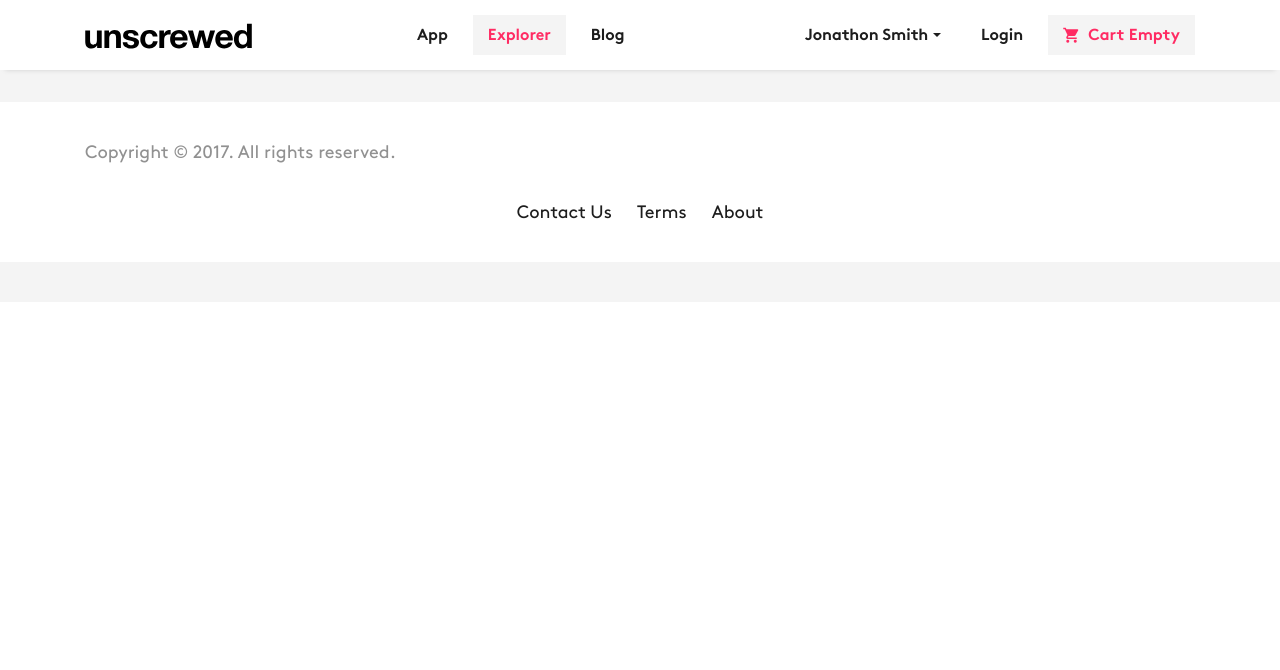
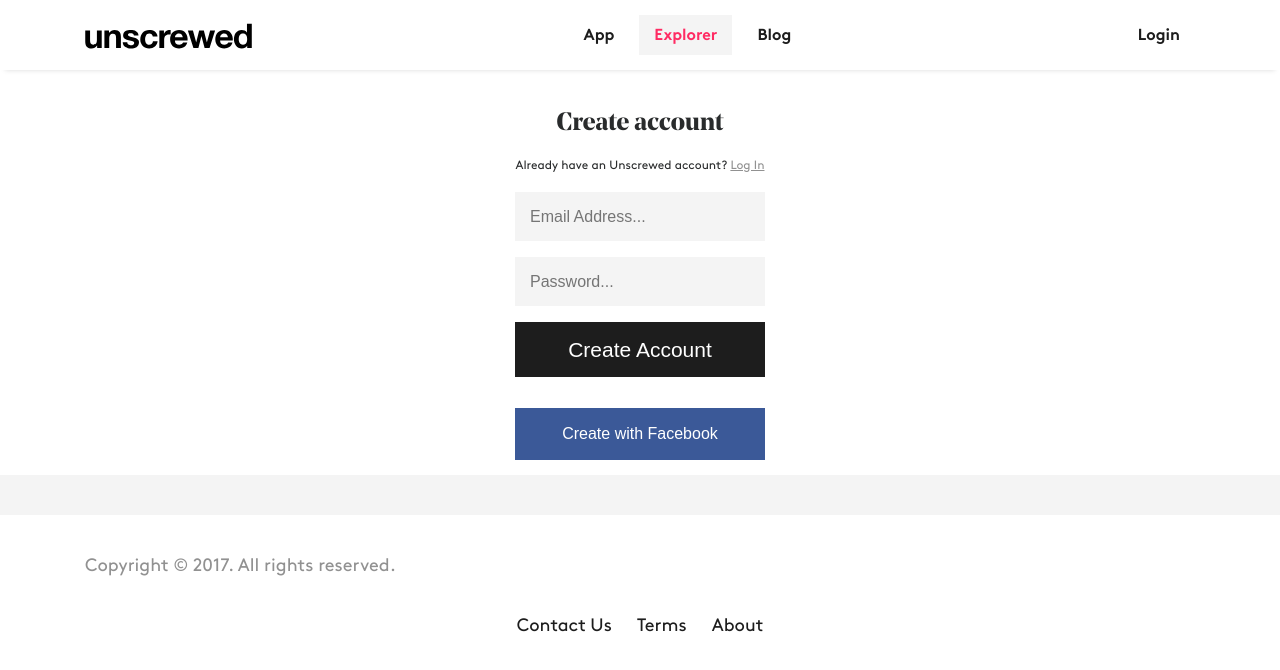
Before and after one commit to addval/unscrewed_react, a React (Create React App) app: page /signup in a window 1280 px wide. Shown: the top 670 px of the page. Built offline with nearby package versions, Linux system fonts and the light colour scheme.

Commit message:
login signup

```diff
--- a/package.json
+++ b/package.json
@@ -4,6 +4,7 @@
   "private": true,
   "dependencies": {
     "axios": "^0.17.1",
+    "prop-types": "^15.6.0",
     "react": "^16.2.0",
     "react-dom": "^16.2.0",
     "react-router-dom": "^4.2.2",
--- a/src/App.js
+++ b/src/App.js
@@ -1,26 +1,136 @@
 import React, { Component } from 'react';
 import {
   Route,
-  Switch
+  Switch,Redirect
  } from 'react-router-dom';
+import PropTypes from 'prop-types';
 import {TopNav} from './components/TopNav.js'
 import {ExplorerLandingPage} from './components/ExplorerLandingPage.js'
 import {ExplorerPage} from './components/ExplorerPage.js'
 import {LoginPage} from './components/LoginPage.js'
 import {SignupPage} from './components/SignupPage.js'
 import {Footer} from './components/Footer.js'
+import RouteWithProps from './components/router/RouteWithProps'
+import * as authentication from './services/auth';
+
+class App extends Component {
+	constructor(props){
+		super(props)
+		let authState = authentication.getAuthState()
+    this.state = {
+      auth: {
+        loggedIn: authState.userToken !== null,
+        username: authState.username,
+        userToken: authState.userToken
+      }
+		}
+
+	}
 
 
-class App extends Component {
+	getChildContext () {
+    return {
+      auth: {
+        loggedIn: this.state.auth.loggedIn,
+        username: this.state.auth.username,
+        userToken: this.state.auth.userToken
+      }
+    }
+  }
+
+	login=(email, password)=>{
+		console.log(this);
+		let _this = this;
+		return authentication.userLogin(email, password)
+				.then(function(res){
+					console.log(res);
+					if(res.data.success==true){
+					console.log(_this);
+
+						_this.setState({
+							auth: {
+								..._this.state.auth,
+								loggedIn: true,
+								username: res.data.user.email,
+								userToken: res.data.user.auth_token
+							}
+						})
+						localStorage.setItem('userToken', res.data.user.auth_token)
+						localStorage.setItem('username', res.data.user.email)
+					}
+					else{
+						_this._logout()
+						return Promise.reject(res.data.message)
+						alert(res.data.message);
+					}
+				})
+        .catch(err => {
+          _this._logout()
+          return Promise.reject(err)
+        })
+	}
+
+	signup = (email, password)=>{
+		console.log(this);
+		let _this = this;
+		return authentication.userSignup(email, password)
+				.then(function(res){
+					console.log(res);
+					if(res.data.success==true){
+					console.log(_this);
+						_this.setState({
+							auth: {
+								..._this.state.auth,
+								loggedIn: true,
+								username: res.data.user.email,
+								userToken: res.data.user.auth_token
+							}
+						})
+						localStorage.setItem('userToken', res.data.user.auth_token)
+						localStorage.setItem('username', res.data.user.email)
+					}
+					else{
+						_this._logout()
+						return Promise.reject(res.data.message)
+						alert(res.data.message);
+					}
+				})
+        .catch(err => {
+          _this._logout()
+          return Promise.reject(err)
+        })
+	}
+
+
+
+	logout = () => {
+
+    return authentication.logout().then(result => {
+			this._logout();
+
+    })
+	}
+	_logout =  () => {
+    this.setState({
+      auth: {
+        ...this.state.auth,
+        loggedIn: false,
+        username: null,
+        userToken: null,
+      }
+    })
+  }
+
   render() {
+		console.log(this.props)
     return (
     	<div>
-		  	<TopNav/>
+		  	<TopNav logout={this.logout}/>
 		  	<Switch>
 				  <Route exact path='/' component={ExplorerLandingPage}/>
 				  <Route path='/explorer' component={ExplorerPage}/>
-				  <Route path='/login' component={LoginPage}/>
-				  <Route path='/signup' component={SignupPage}/>
+				  <RouteWithProps path='/login' component={LoginPage} props={{ login: this.login,loggedIn:this.state.auth.loggedIn }} />
+				  <RouteWithProps path='/signup' component={SignupPage} props={{ signup: this.signup,loggedIn:this.state.auth.loggedIn }} />
 				</Switch>
 				<Footer />
 			</div>
@@ -28,4 +138,13 @@ class App extends Component {
   }
 }
 
+App.childContextTypes = {
+  auth: PropTypes.shape({
+    loggedIn: PropTypes.bool,
+    username: PropTypes.string,
+    userToken: PropTypes.string
+  })
+}
+
+
 export default App;
--- a/src/components/LoginPage.js
+++ b/src/components/LoginPage.js
@@ -1,43 +1,84 @@
 import React,{Component} from 'react';
 import '../styles/logo-nav.css';
 import {userLogin} from '../services/auth';
+import PropTypes from 'prop-types';
+import {Redirect,Link} from 'react-router-dom';
 
 export class LoginPage extends Component{
 	constructor(props){
 		super(props);
+		console.log(this.props)
 		this.state = {
-			email:'',
-			password:''
-		}
+      loginFailed: false,
+      fields: {
+        email: '',
+        password: ''
+      }
+    }
+		// this.state = {
+		// 	email:'',
+		// 	password:''
+		// }
 	}
 	handleLogin = (evt) => {
 		evt.preventDefault();
-		userLogin(this.state.email,this.state.password)
-		.then(function(res){
-			if(res.data.success==true){
-				alert('Congrats ! logged in');
-			}
-			else{
-				alert(res.data.message);
-			}
+		this.setState({
+      loginFailed: false,
+    })
+		this.props.login(this.state.fields.email, this.state.fields.password)
+		.catch(err => {
+
+			this.loginFailed()
 		})
+
+
+
+		// userLogin(this.state.email,this.state.password)
+		// .then(function(res){
+		// 	if(res.data.success==true){
+		// 		alert('Congrats ! logged in');
+		// 	}
+		// 	else{
+		// 		alert(res.data.message);
+		// 	}
+		// })
 	}
+	onInputChange = (evt) => {
+    const fields = this.state.fields
+    fields[evt.target.name] = evt.target.value
+    this.setState({ fields })
+	}
+
+	loginFailed = () => {
+    this.setState({
+      loginFailed: true,
+      fields: {
+        email: '',
+        password: ''
+      }
+    })
+  }
+
 	render(){
+		 if(this.props.loggedIn){
+			return <Redirect to="/" />
+		 }
 		return (
-			<div>
+			<div className="login-form">
 				<h1 className="title-tab">Login</h1>
 				<span className="d-block text-center already-account-text">
-					Don't have an Unscrewed account?  <a href="#">Sign Up</a>
+					Don't have an Unscrewed account? <Link to="/signup">Sign Up</Link>
 				</span>
 
-
-					<div id="error_explanation" className="form-error hide">
-						<p align='center'>Alert text</p>
+					{ this.state.loginFailed &&
+					<div id="error_explanation" className="form-error">
+						<p align='center'>Invalid email or password</p>
 					</div>
+					}
 
 				<div className="frm-login">
 						<div className="form-group">
-							<input type="email" placeholder="Email Address..." onChange={(evt)=>this.setState({email:evt.target.value})} />
+							<input type="email" name="email" placeholder="Email Address..." onChange={this.onInputChange} value={this.state.fields.email} />
 						</div>
 
 
@@ -45,7 +86,7 @@ export class LoginPage extends Component{
 						<div id="forgot_password_error" className="error hide form-error"><p>Please enter email address and then click "Forgot Password".</p></div>
 						<a href="#" className="forgot-link"  >Forgot email?</a>
 						<div className="form-group">
-							<input type="password" placeholder="Password..." onChange={(evt)=>this.setState({password:evt.target.value})}/>
+							<input type="password" name="password" placeholder="Password..." onChange={this.onInputChange} value={this.state.fields.password} />
 						</div>
 
 						<a href="#" className="forgot-link"  >Forgot password?</a>
@@ -65,3 +106,9 @@ export class LoginPage extends Component{
 	}
 
 }
+
+LoginPage.propTypes = {
+	login: PropTypes.func.isRequired,
+  loggedIn: PropTypes.bool.isRequired
+
+}
--- a/src/components/SignupPage.js
+++ b/src/components/SignupPage.js
@@ -1,7 +1,91 @@
-import React from 'react';
+import React,{Component} from 'react';
+import '../styles/logo-nav.css';
+import {userLogin} from '../services/auth';
+import PropTypes from 'prop-types';
+import {Redirect,Link} from 'react-router-dom';
 
-export const SignupPage = () => {
-	return (
-		<h1>SignupPage</h1>
-	)
+export class SignupPage extends Component{
+	constructor(props){
+		super(props);
+		console.log(this.props)
+		this.state = {
+      signupFailed: false,
+      fields: {
+        email: '',
+        password: ''
+      }
+    }
+
+	}
+	handleSignup = (evt) => {
+		evt.preventDefault();
+		this.setState({
+      signupFailed: false,
+    })
+		this.props.signup(this.state.fields.email, this.state.fields.password)
+		.catch(err => {
+			this.signupFailed()
+		})
+
+
+
+	}
+	onInputChange = (evt) => {
+    const fields = this.state.fields
+    fields[evt.target.name] = evt.target.value
+    this.setState({ fields })
+	}
+
+	signupFailed = () => {
+    this.setState({
+      signupFailed: true,
+      fields: {
+        email: '',
+        password: ''
+      }
+    })
+  }
+
+	render(){
+		 if(this.props.loggedIn){
+			return <Redirect to="/" />
+		 }
+		return (
+			<div className="login-form">
+				<h1 className="title-tab">Create account</h1>
+				<span className="d-block text-center already-account-text">
+					Already have an Unscrewed account? <Link to="/login">Log In</Link>
+				</span>
+
+
+
+				<div className="frm-login">
+						<div className="form-group">
+							<input type="email" name="email" placeholder="Email Address..." onChange={this.onInputChange} value={this.state.fields.email} />
+						</div>
+
+						<div className="form-group">
+							<input type="password" name="password" placeholder="Password..." onChange={this.onInputChange} value={this.state.fields.password} />
+						</div>
+
+						<div id="email_error" className="error hide form-error"><p>Account do not exist with this email id.</p></div>
+						<div className="form-group">
+							<input type="submit" name="commit" value="Create Account" onClick={this.handleSignup}/>
+						</div>
+				</div>
+				<div className="text-center fb-login-wraap">
+						<div id="signin_error" className="error hide form-error"><p></p></div>
+					<button type="button" className="btn btn-primary fb-login"><i className="fa fa-facebook" aria-hidden="true"></i>  Create with Facebook</button>
+				</div>
+			</div>
+
+		)
+	}
+
 }
+
+SignupPage.propTypes = {
+	signup: PropTypes.func.isRequired,
+  loggedIn: PropTypes.bool.isRequired
+
+}
--- a/src/components/TopNav.js
+++ b/src/components/TopNav.js
@@ -1,11 +1,10 @@
 import React from 'react';
 import {
-  BrowserRouter as Router,
-  Route,
   NavLink
  } from 'react-router-dom';
+ import PropTypes from 'prop-types'
 
-export const TopNav = () => {
+export const TopNav = ({logout},context) => {
 	return (
 		<header>
 		  <div className="container-fluid landing-header-menu fixed-top">
@@ -23,19 +22,30 @@ export const TopNav = () => {
 		                          <a href="../blog/index.html" className="landing-header-menu-item d-flex flex-row align-items-center text-capitalize">Blog</a>
 		                      </div>
 		                      <div className="d-flex flex-row align-items-center justify-content-end">
-		                          <div className="dropdown">
-		                              <a href="#" className="landing-header-menu-item d-flex flex-row align-items-center text-capitalize dropdown-toggle" id="dropdownMenuLink" data-toggle="dropdown" aria-haspopup="true" aria-expanded="false">Jonathon Smith</a>
+		                        { context.auth.loggedIn &&
+								  <div className="dropdown">
+		                              <a href="#" className="landing-header-menu-item d-flex flex-row align-items-center text-capitalize dropdown-toggle" id="dropdownMenuLink" data-toggle="dropdown" aria-haspopup="true" aria-expanded="false">{context.auth.username}</a>
 		                              <div className="dropdown-menu" aria-labelledby="dropdownMenuLink">
 		                                  <a href="#" className="landing-header-menu-item d-flex flex-row align-items-center text-capitalize">My Account</a>
 		                                  <a href="#" className="landing-header-menu-item d-flex flex-row align-items-center text-capitalize">Logout</a>
 		                              </div>
 		                          </div>
+								}
+		                          {
+									!context.auth.loggedIn &&
+									<NavLink className="landing-header-menu-item d-flex flex-row align-items-center text-capitalize" to={{ pathname: "/login" }}>Login</NavLink>
+								  }
+								  { context.auth.loggedIn &&
+									<a href="#" onClick={logout} className="landing-header-menu-item d-flex flex-row align-items-center text-capitalize text-nowrap">
 
-		                          <NavLink className="landing-header-menu-item d-flex flex-row align-items-center text-capitalize" to={{ pathname: "/login" }}>Login</NavLink>
-		                          <a href="#" className="landing-header-menu-item d-flex flex-row align-items-center text-capitalize text-nowrap active">
+		                              Logout
+		                          </a>
+								  }
+
+		                          {/* <a href="#" className="landing-header-menu-item d-flex flex-row align-items-center text-capitalize text-nowrap active">
 		                              <i className="zmdi zmdi-shopping-cart mr-10" aria-hidden="true"></i>
 		                              Cart empty
-		                          </a>
+		                          </a> */}
 		                      </div>
 		                  </div>
 		              </div>
@@ -45,3 +55,13 @@ export const TopNav = () => {
 		</header>
 	)
 }
+TopNav.contextTypes = {
+	auth: PropTypes.shape({
+		loggedIn: PropTypes.bool,
+		username: PropTypes.string
+	})
+}
+
+  TopNav.propTypes = {
+	logout: PropTypes.func
+  }
--- /dev/null
+++ b/src/components/router/RouteWithProps.js
@@ -0,0 +1,12 @@
+// Inspiration for this component from: https://github.com/ReactTraining/react-router/issues/4293
+// Allows you to pass props component that will be rendered by Route
+import React from 'react'
+import { Route } from 'react-router-dom'
+
+const RouteWithProps = ({ props, component: Component, ...rest }) => (
+  <Route {...rest} render={(matchProps) => (
+    <Component {...matchProps} {...props} />
+  )} />
+)
+
+export default RouteWithProps
--- a/src/services/auth.js
+++ b/src/services/auth.js
@@ -8,3 +8,22 @@ export const userLogin = (email,password)=> {
     password: password
   })
 }
+export const userSignup = (email,password)=> {
+  return axios.post(baseUrl+'/api/signup', {
+    email: email,
+    password: password
+  })
+}
+export const getAuthState = () => {
+  return {
+    userToken: localStorage.getItem('userToken'),
+    username: localStorage.getItem('username'),
+  }
+}
+export const logout = () => {
+  return new Promise((resolve) => {
+    localStorage.removeItem('userToken')
+    localStorage.removeItem('username')
+    resolve(true)
+  })
+}
--- a/src/styles/logo-nav.css
+++ b/src/styles/logo-nav.css
@@ -1644,3 +1644,6 @@ button.show_loader i.fa{
         width: 90%;
     }
 }
+.login-form{
+    margin-top: 100px;
+}
```
